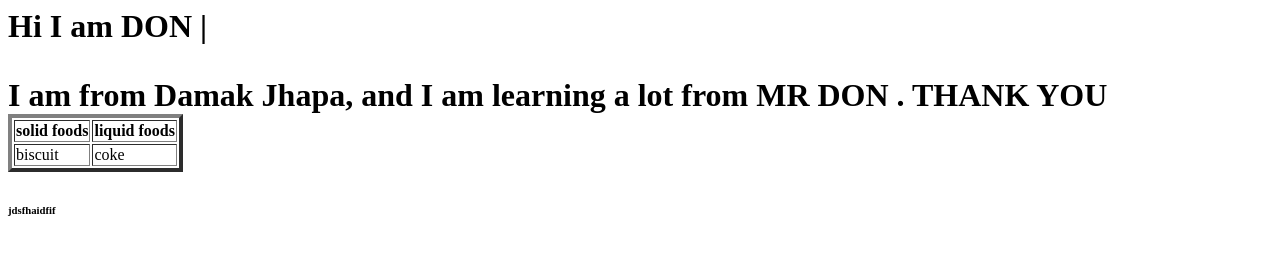
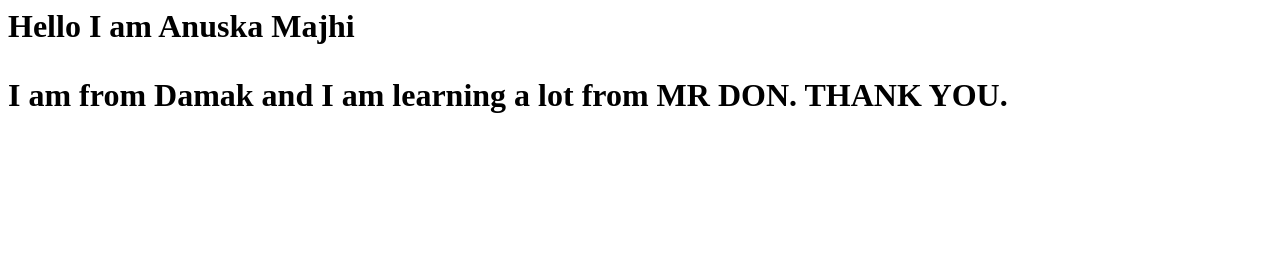
Before and after one commit to anuska-mazhee/portfolio, a plain HTML site: page index.html in a window 1280 px wide. Drawn offline with Linux system fonts and the light colour scheme.

Commit message:
introduction

```diff
--- a/index.html
+++ b/index.html
@@ -1,32 +1,9 @@
 <html>
-
-<head>
-    <title>my portfolio</title>
-</head>
-
-<body>
-    <h1> Hi I am DON
-        |<p> I am from Damak Jhapa, and I am learning a lot from MR DON . THANK YOU
-        <table border="4">
-            <tr>
-                <th>solid foods</th>
-                <th>liquid foods</th>
-            </tr>
-            <tr>
-                <td>biscuit</td>
-                <td>coke</td>
-
-
-
-
-            </tr>
-
-        </table>
-        <h6> jdsfhaidfif
-
-        </h6>
-        </p>
-    </h1>
-</body>
-
+    <head>
+        <title>My portfolio</title>
+    </head>
+    <body>
+        <h1>Hello I am Anuska Majhi
+<p>I am from Damak and I am learning a lot from MR DON. THANK YOU.</p>
+    </body>
 </html>
```
